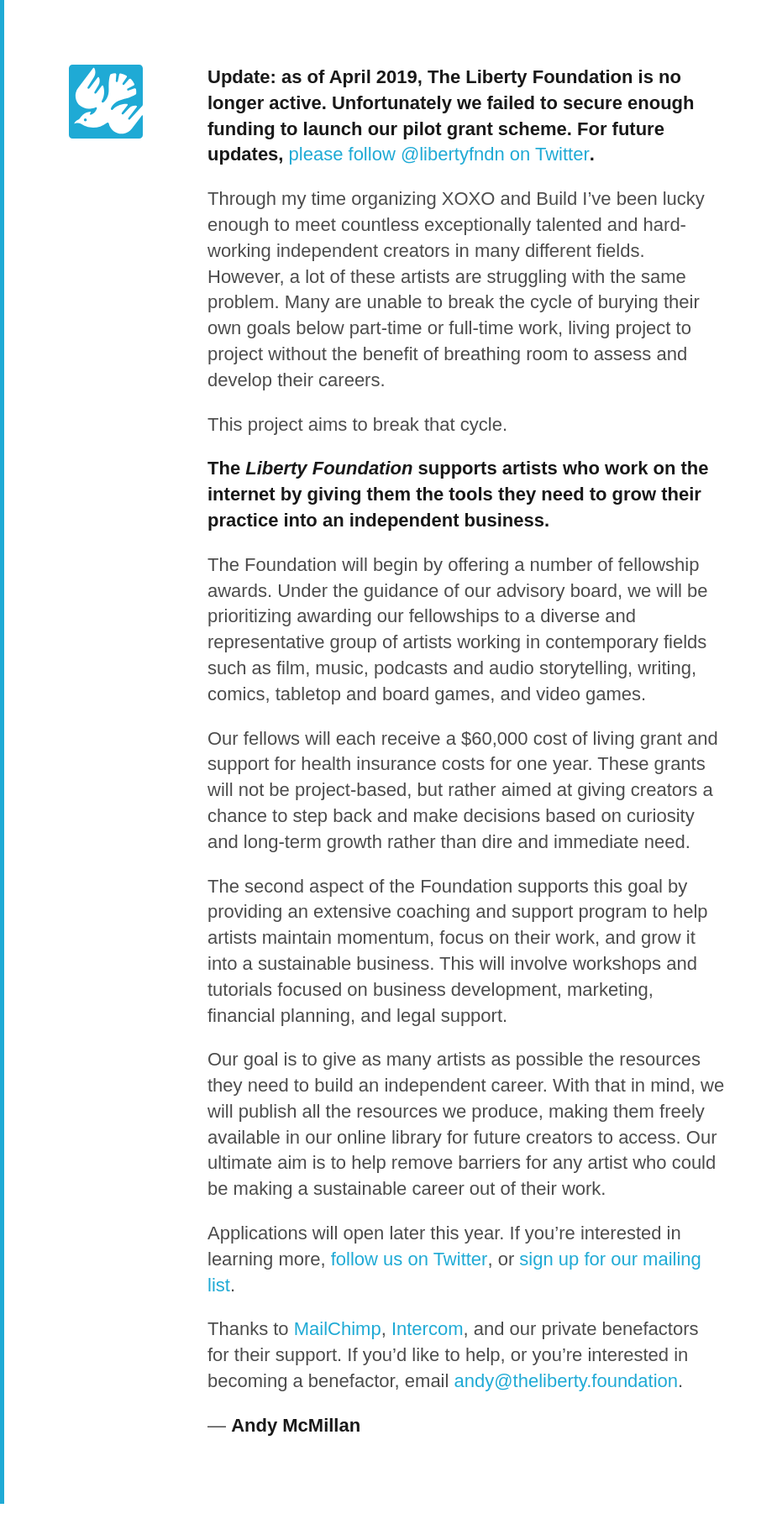
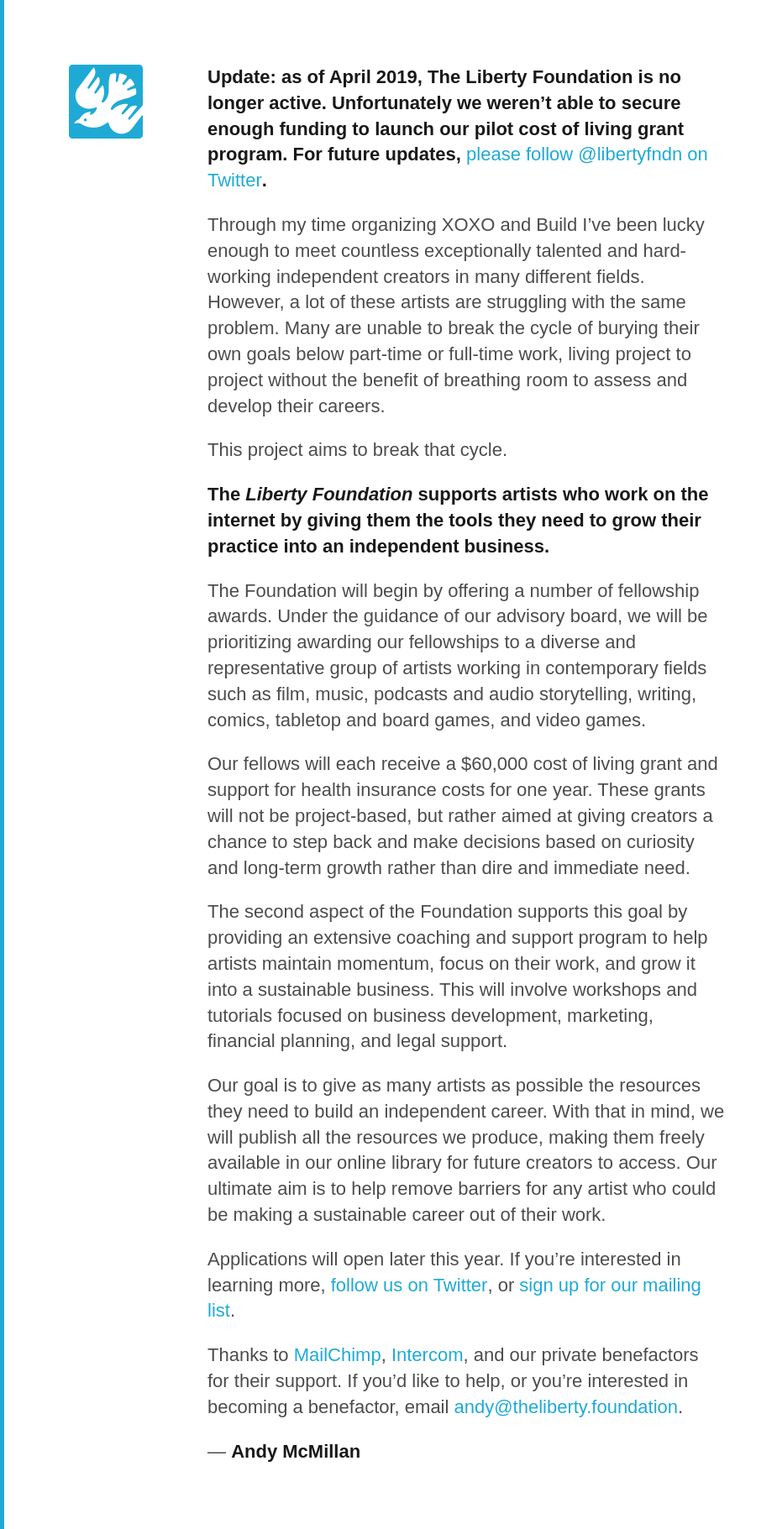
Before and after one commit to thelibertyfoundation/website, a Jekyll site: the page built from index.md, in a window 1280 px wide. Shown: the whole page at 84% size, without its empty margins (0-925 px from the left). Built offline with Jekyll 4.4.1, drawn with Linux system fonts in a browser that asks for light colours; before the commit the page ends 1791 px from its top, so only the background shows below that.

Commit message:
Update index.md

```diff
--- a/index.md
+++ b/index.md
@@ -3,7 +3,7 @@ layout: default
 title: Liberty Foundation
 ---
 
-**Update: as of April 2019, The Liberty Foundation is no longer active. Unfortunately we failed to secure enough funding to launch our pilot grant scheme. For future updates, [please follow @libertyfndn on Twitter](https://twitter.com/libertyfndn).**
+**Update: as of April 2019, The Liberty Foundation is no longer active. Unfortunately we weren't able to secure enough funding to launch our pilot cost of living grant program. For future updates, [please follow @libertyfndn on Twitter](https://twitter.com/libertyfndn).**
 
 Through my time organizing XOXO and Build I've been lucky enough to meet countless exceptionally talented and hard-working independent creators in many different fields. However, a lot of these artists are struggling with the same problem. Many are unable to break the cycle of burying their own goals below part-time or full-time work, living project to project without the benefit of breathing room to assess and develop their careers.
 
```
